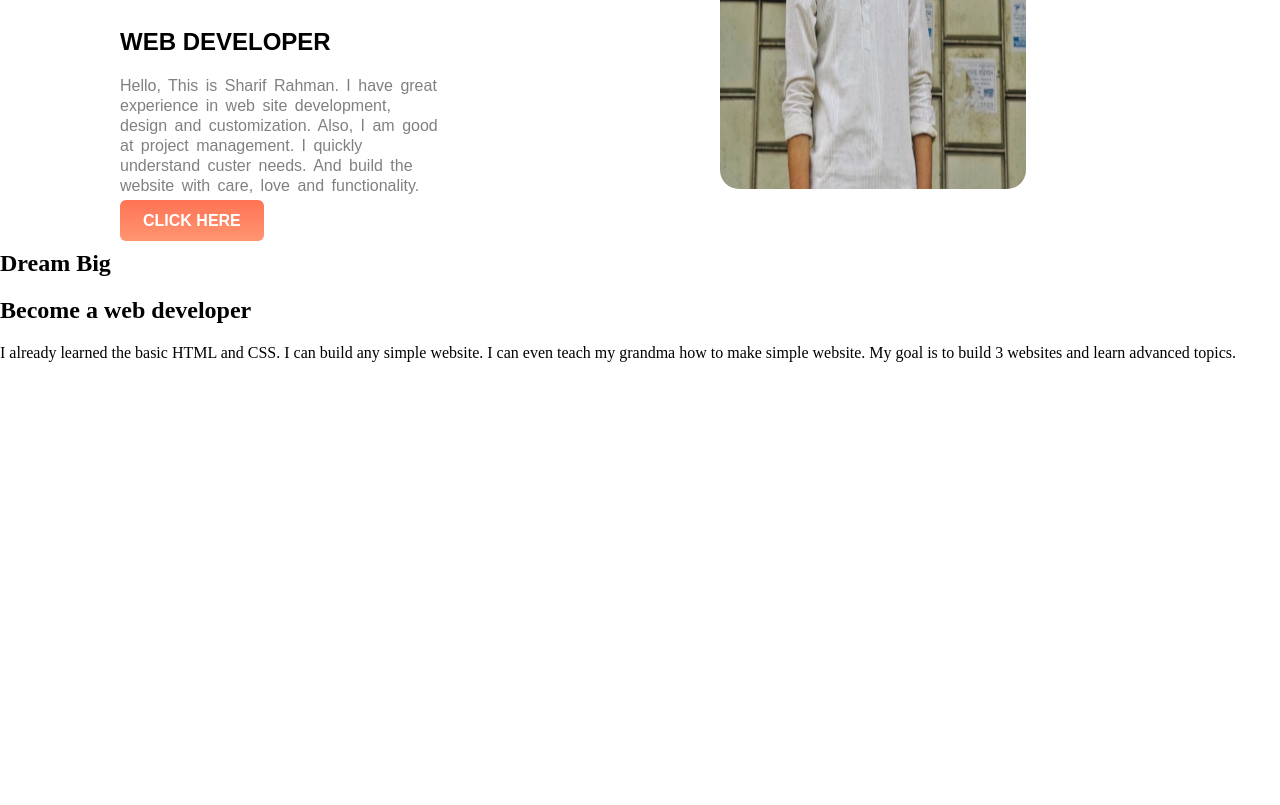
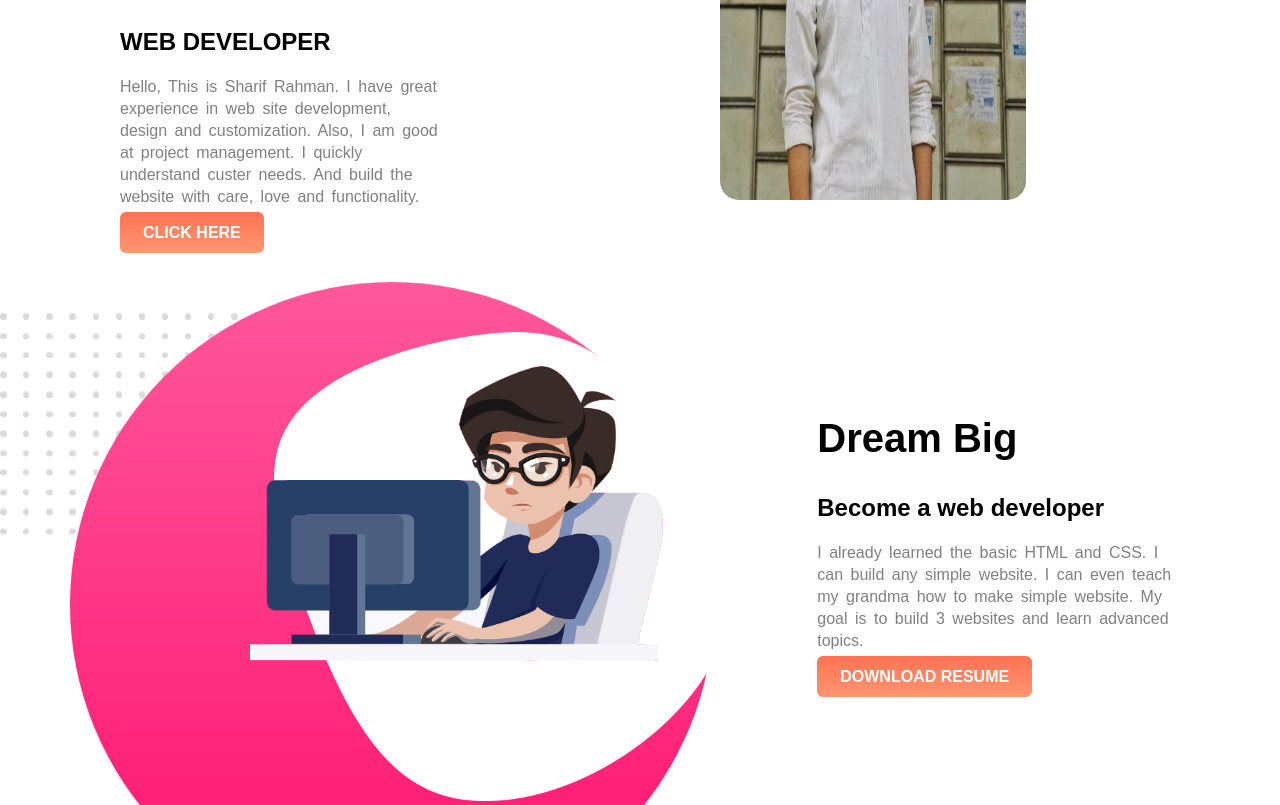
Before and after one commit to sharif764/personal-portfolio1, a plain HTML site: page index.html in a window 1280 px wide. Shown: the part 368-1173 px from the top of the page. Before the commit the page ends 800 px from the top, so only its background shows below. Drawn offline with Linux system fonts and the light colour scheme.

Commit message:
addedsomething

```diff
--- a/index.css
+++ b/index.css
@@ -1,6 +1,13 @@
 .sec {
   display: flex;
   background-image: url(images/top-banner.png);
+  background-repeat: no-repeat;
+  margin-bottom: 40px;
+}
+.sec1 {
+  display: flex;
+  padding-top: 50px;
+  background-image: url(images/my-bg2.png);
   background-repeat: no-repeat;
 }
 body {
@@ -33,7 +40,7 @@ body {
 }
 .gray {
   color: gray;
-  line-height: 20px;
+  line-height: 22px;
   word-spacing: 3px;
 }
 .linkdin {
@@ -44,3 +51,16 @@ body {
   color: white;
   font-weight: 700;
 }
+.parah {
+  font-family: Arial, Helvetica, sans-serif;
+  padding-left: 250px;
+  padding-right: 40px;
+  padding-top: 50px;
+}
+.bigi {
+  font-size: 40px;
+}
+.working {
+  padding-left: 250px;
+  width: 85%;
+}
--- a/index.html
+++ b/index.html
@@ -25,6 +25,17 @@
 
 
 
+<section class="sec1">
+    <div>
+        <img src="images/working.png" alt="noimg" class="working">
+    </div>
+    <div class="width parah">
+        <h2 class="bigi">Dream Big</h2>
+        <h2>Become a web developer</h2>
+        <p class="gray">I already learned the basic HTML and CSS. I can build any simple website. I can even teach my grandma how to make simple website. My goal is to build 3 websites and learn advanced topics.</p>
+        <a href="http://fb.com" target="blank" class="linkdin">DOWNLOAD RESUME</a>
+     </div>
+</section>
 
 
 
@@ -35,11 +46,6 @@
 
 
 
-         <div>
-            <h2>Dream Big</h2>
-            <h2>Become a web developer</h2>
-            <p>I already learned the basic HTML and CSS. I can build any simple website. I can even teach my grandma how to make simple website. My goal is to build 3 websites and learn advanced topics.</p>
-         </div>
 
 </body>
 </html>
```
